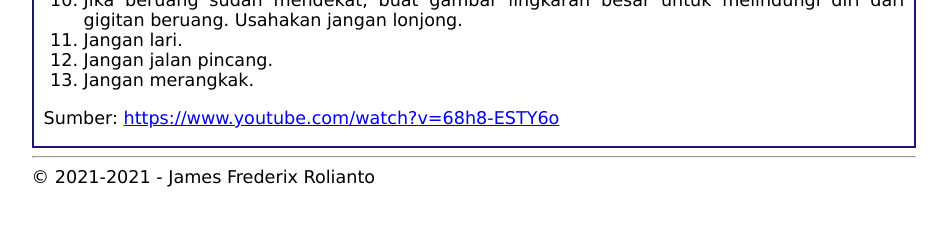
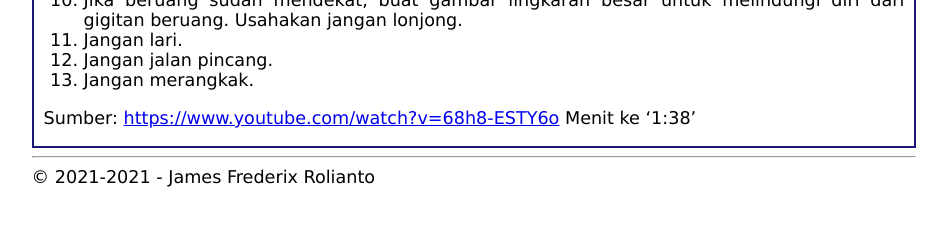
Before and after one commit to SinusCosinusTangen/os211, a Jekyll site: the page built from Bonus.md, in a window 1280 px wide. Shown: the part 503-729 px from the top of the page, without its empty margins (166-1113 px from the left). Built offline with Jekyll 4.4.1, drawn with Linux system fonts in a browser that asks for light colours; our own code applies the rules of GitHub Pages for plain Markdown files.

Commit message:
OS211 SinusCosinusTangen

```diff
--- a/Bonus.md
+++ b/Bonus.md
@@ -18,4 +18,4 @@ permalink: /bonus/
 12. Jangan jalan pincang.
 13. Jangan merangkak.
 
-Sumber: [https://www.youtube.com/watch?v=68h8-ESTY6o](https://www.youtube.com/watch?v=68h8-ESTY6o)
+Sumber: [https://www.youtube.com/watch?v=68h8-ESTY6o](https://www.youtube.com/watch?v=68h8-ESTY6o) Menit ke '1:38'
```
